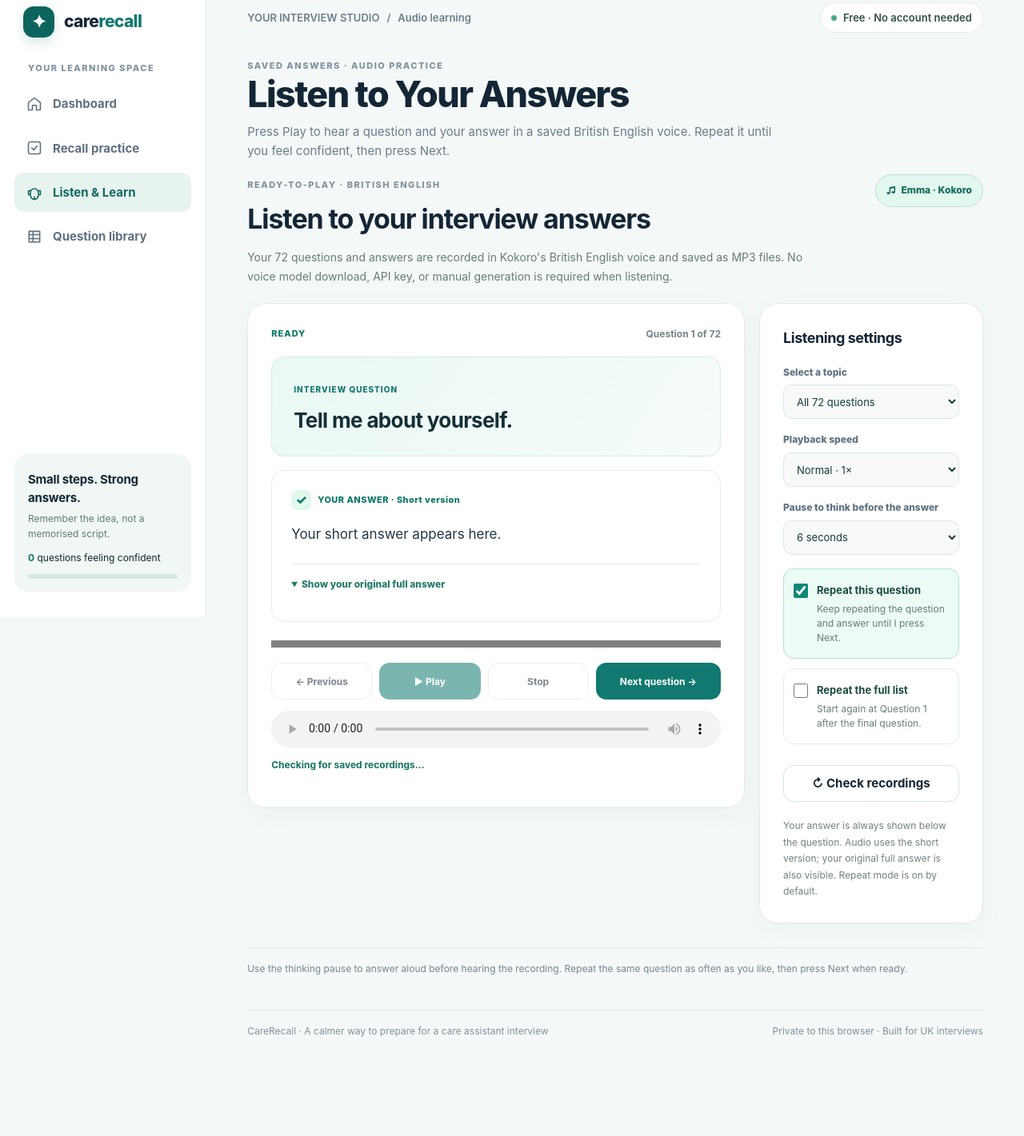
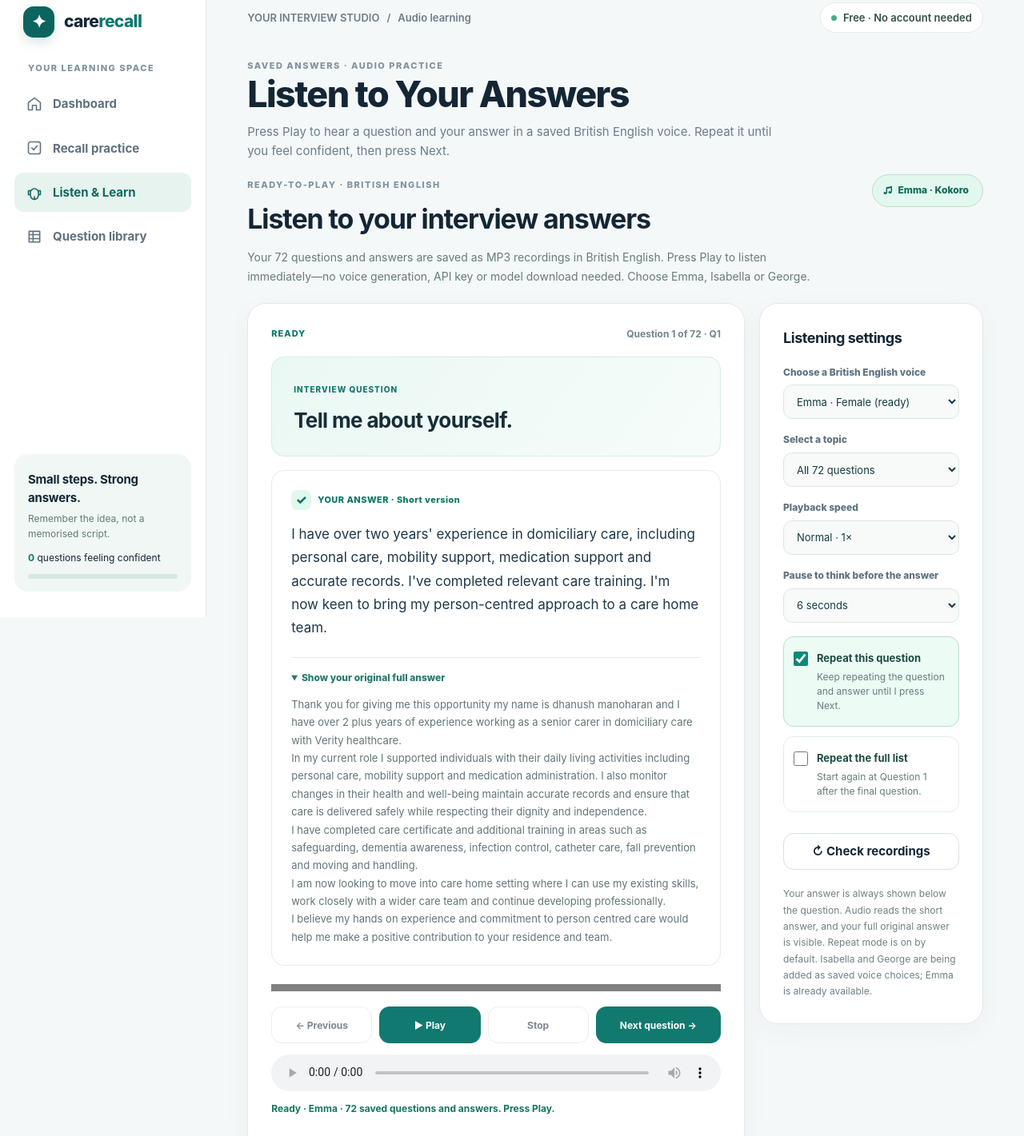
Before and after one commit to danydrag00-lang/care-recall, a plain HTML site: page listen.html in a window 1280 px wide. Shown: the part 28-1449 px from the top of the page at 80% size. Before the commit the page ends 1382 px from the top, so only its background shows below. Drawn offline with Linux system fonts and the light colour scheme.

Commit message:
Show 3 British English voices and enable the Play button immediately

```diff
--- a/listen.html
+++ b/listen.html
@@ -4,9 +4,9 @@
     <div>
       <span class="eyebrow">READY-TO-PLAY · BRITISH ENGLISH</span>
       <h2 id="saved-player-title">Listen to your interview answers</h2>
-      <p>Your 72 questions and answers are recorded in Kokoro's British English voice and saved as MP3 files. No voice model download, API key, or manual generation is required when listening.</p>
+      <p>Your 72 questions and answers are saved as MP3 recordings in British English. Press Play to listen immediately—no voice generation, API key or model download needed. Choose Emma, Isabella or George.</p>
     </div>
-    <div class="saved-voice-pill"><span aria-hidden="true">♫</span> Emma · Kokoro</div>
+    <div class="saved-voice-pill"><span aria-hidden="true">♫</span> <span id="saved-voice-label">Emma · Kokoro</span></div>
   </div>
 
   <div class="saved-player-layout">
@@ -30,23 +30,24 @@
       <progress id="saved-progress" max="1" value="0" aria-label="Questions completed"></progress>
       <div class="saved-transport">
         <button id="saved-prev" type="button" class="btn btn-outline" disabled>← Previous</button>
-        <button id="saved-play" type="button" class="btn btn-primary" disabled>▶ Play</button>
+        <button id="saved-play" type="button" class="btn btn-primary">▶ Play</button>
         <button id="saved-stop" type="button" class="btn btn-outline" disabled>Stop</button>
         <button id="saved-next" type="button" class="btn btn-primary">Next question →</button>
       </div>
       <audio id="saved-audio" controls preload="none" aria-label="Saved question and answer recordings"></audio>
-      <p class="saved-status" id="saved-status" role="status" aria-live="polite">Checking for saved recordings…</p>
+      <p class="saved-status" id="saved-status" role="status" aria-live="polite">Ready. Press Play to hear your question and answer.</p>
     </div>
 
     <aside class="saved-settings">
       <h3>Listening settings</h3>
+      <div class="field"><label for="saved-voice">Choose a British English voice</label><select id="saved-voice"><option value="bf_emma" selected>Emma · Female (ready)</option><option value="bf_isabella">Isabella · Female</option><option value="bm_george">George · Male</option></select></div>
       <div class="field"><label for="saved-topic">Select a topic</label><select id="saved-topic"><option value="all">All 72 questions</option></select></div>
       <div class="field"><label for="saved-rate">Playback speed</label><select id="saved-rate"><option value="0.8">Slow · 0.8×</option><option value="1" selected>Normal · 1×</option><option value="1.15">Faster · 1.15×</option></select></div>
       <div class="field"><label for="saved-think">Pause to think before the answer</label><select id="saved-think"><option value="0">No pause</option><option value="6" selected>6 seconds</option><option value="12">12 seconds</option><option value="20">20 seconds</option></select></div>
       <label class="saved-check" id="saved-repeat-label"><input type="checkbox" id="saved-repeat" checked><span><strong>Repeat this question</strong><small>Keep repeating the question and answer until I press Next.</small></span></label>
       <label class="saved-check"><input type="checkbox" id="saved-loop"><span><strong>Repeat the full list</strong><small>Start again at Question 1 after the final question.</small></span></label>
       <button type="button" class="btn btn-outline saved-reload" id="saved-reload">↻ Check recordings</button>
-      <p class="saved-note">Your answer is always shown below the question. Audio uses the short version; your original full answer is also visible. Repeat mode is on by default.</p>
+      <p class="saved-note">Your answer is always shown below the question. Audio reads the short answer, and your full original answer is visible. Repeat mode is on by default. Isabella and George are being added as saved voice choices; Emma is already available.</p>
     </aside>
   </div>
 </section>
```
